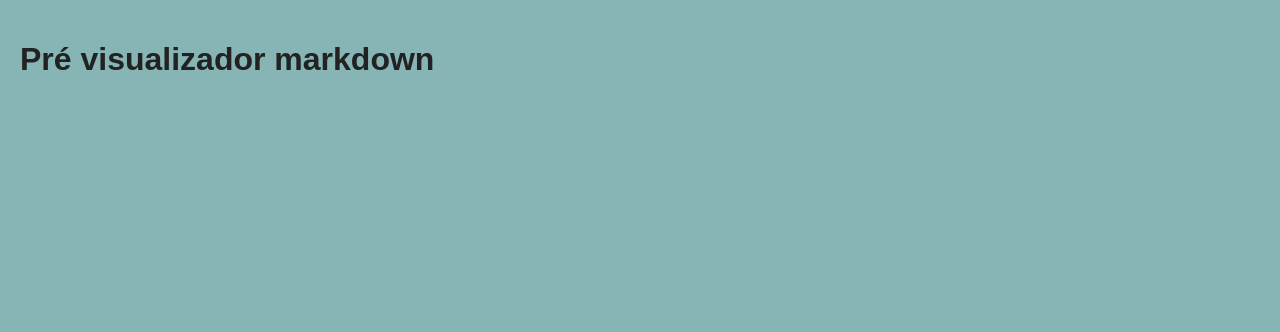
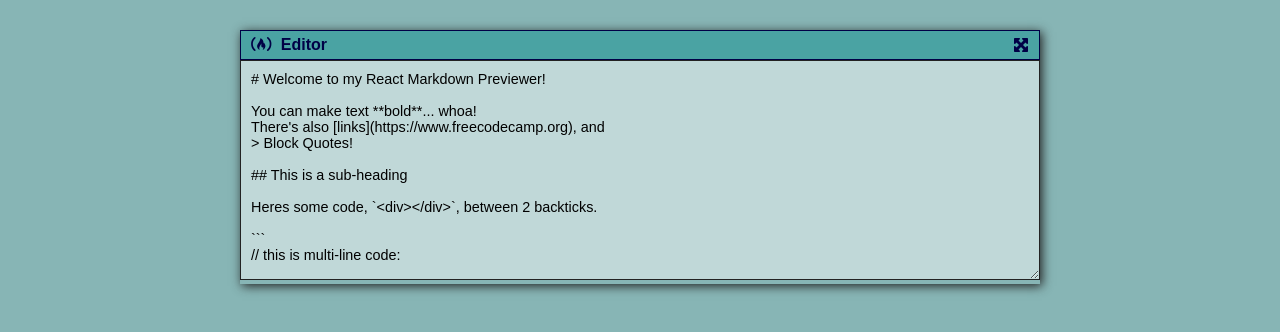
Before and after one commit to szlima/pre_visualizador_markdown, a React app: page / in a window 1280 px wide. Built offline with nearby package versions, Linux system fonts and the light colour scheme.

Commit message:
Criando a área do editor

```diff
--- /dev/null
+++ b/src/dados.js
@@ -0,0 +1,26 @@
+export const codigoInicial= `# Welcome to my React Markdown Previewer!
+
+You can make text **bold**... whoa!
+There's also [links](https://www.freecodecamp.org), and
+> Block Quotes!
+
+## This is a sub-heading
+
+Heres some code, \`<div></div>\`, between 2 backticks.
+
+\`\`\`
+// this is multi-line code:
+
+function anotherExample(firstLine, lastLine) {
+  if (firstLine == '\`\`\`' && lastLine == '\`\`\`') {
+    return multiLineCode;
+  }
+}
+\`\`\`
+
+1. And there are numbered lists too.
+1. Use just 1s if you want!
+1. And last but not least, let's not forget embedded images:
+
+![freeCodeCamp Logo](https://avatars.githubusercontent.com/u/70107528?s=200&v=4)
+`;
--- a/src/estilo.css
+++ b/src/estilo.css
@@ -23,3 +23,65 @@ body{
     width: 100%;
     height: 100%;
 }
+
+#root{
+    padding: 0;
+    margin: 0;
+
+    display: flex;
+    flex-direction: column;
+    align-items: center;
+}
+
+.janela{
+    margin: 10px 0;
+    box-shadow: 2px 2px 10px var(--preto);
+}
+
+.janela:first-of-type{
+    width: 800px;
+}
+
+.topo{
+    background-color: var(--verde-forte);
+    border: 1px solid var(--azul-forte);
+    color: var(--azul-forte);
+
+    display: flex;
+    justify-content: space-between;
+    align-items: center;
+
+    padding: 5px 10px;
+    height: 30px;
+    font-weight: bold;
+}
+
+.fa-free-code-camp{
+    font-weight: bold;
+    font-size: 1.1rem;
+    margin-right: 10px;
+}
+
+.fa-maximize:hover{
+  color: var(--verde-fluor);
+  cursor: pointer;
+}
+
+span{
+    display: flex;
+    align-items: center;
+}
+
+#editor{
+    background-color: var(--verde-claro);
+    border: 1px solid var(--preto);
+
+    width: 100%;
+    height: 220px;
+    padding: 10px;
+    margin: 0;
+    outline: 0;
+
+    font-size: .9rem;
+    resize: vertical;
+}
--- a/src/index.js
+++ b/src/index.js
@@ -1,12 +1,25 @@
-import React from 'react';
+import React, {useState} from 'react';
 import ReactDOM from 'react-dom';
 
 import './estilo.css';
 
+import {codigoInicial} from './dados';
+
 function Visualizador(){
 
+    const [codigo, setCodigo]= useState(codigoInicial);
+
     return (
-        <h1>Pré visualizador markdown</h1>
+        <React.Fragment>
+
+            <div className='janela' id='janelaEditor'>
+                <div className='topo'>
+                    <span><i className="fa-brands fa-free-code-camp"></i> Editor</span>
+                    <i className="fa-solid fa-maximize" id='botaoEditor'></i>
+                </div>
+                <textarea id='editor' value={codigo} onChange={e => setCodigo(e.target.value)}></textarea>
+            </div>
+      </React.Fragment>
     );
 }
 
```
